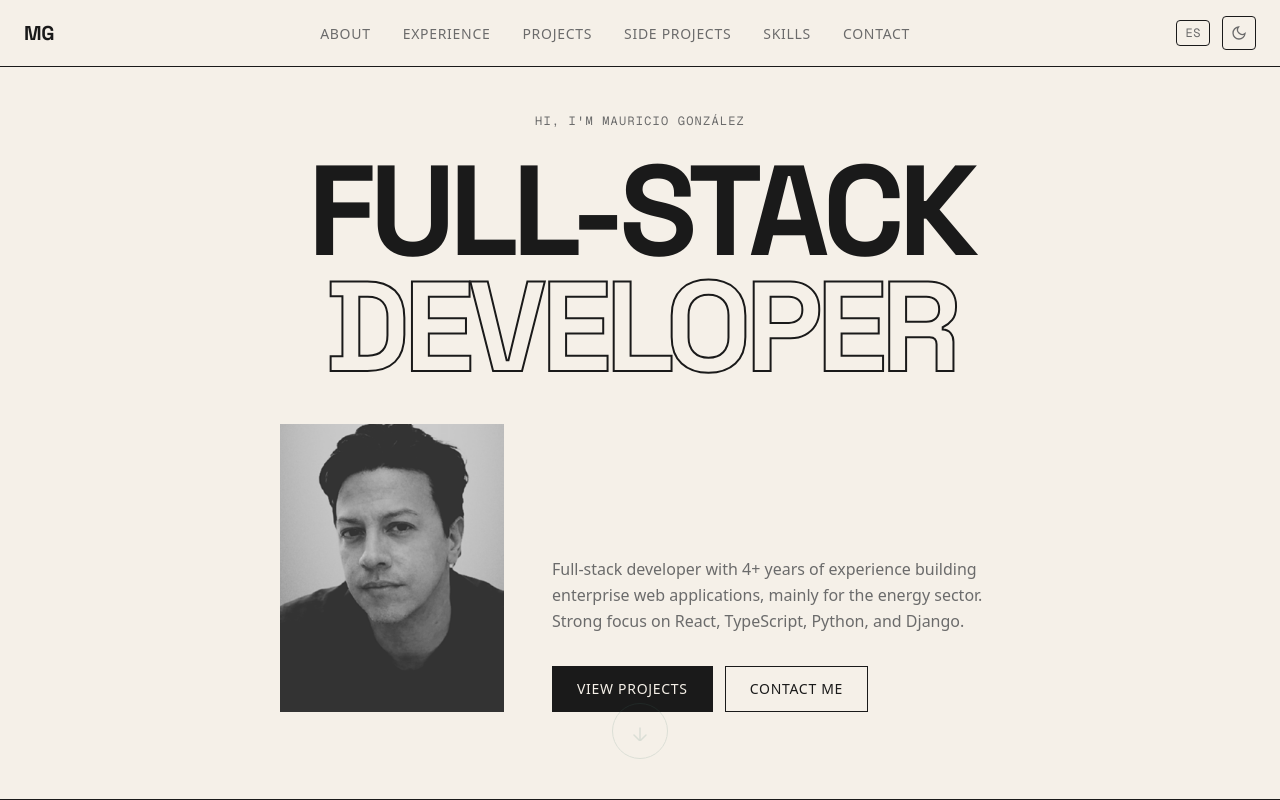
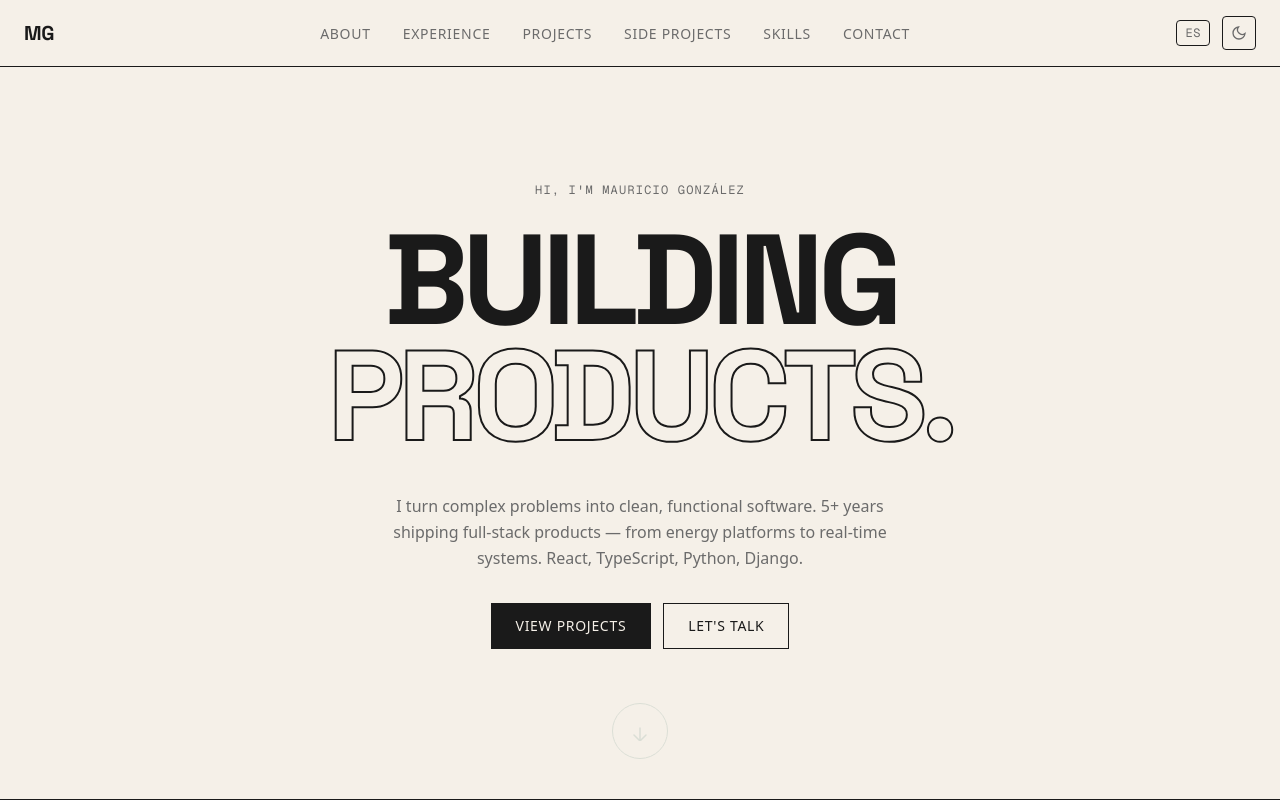
Before and after one commit to mauricio-hub/mgdeveloperportfolio, a Next.js app: page / in a window 1280 px wide. Shown: the top 800 px of the page. Built offline with nearby package versions, Linux system fonts and the light colour scheme.

Commit message:
fix hero

```diff
--- a/app/components/Contact.tsx
+++ b/app/components/Contact.tsx
@@ -76,7 +76,7 @@ export default function Contact() {
         </div>
 
         {/* CTA */}
-        <RevealItem delay={0.5}>
+        {/* <RevealItem delay={0.5}>
           <div className="mt-12">
             <a
               href="/Mauricio-Gonzalez-CV.pdf"
@@ -86,7 +86,7 @@ export default function Contact() {
               {t.contact.cta}
             </a>
           </div>
-        </RevealItem>
+        </RevealItem> */}
       </div>
     </SectionReveal>
   );
--- a/app/components/Hero.tsx
+++ b/app/components/Hero.tsx
@@ -2,7 +2,6 @@
 
 import { useEffect, useRef, useState } from "react";
 import { motion, useReducedMotion } from "framer-motion";
-import Image from "next/image";
 import { useLang } from "../lib/LanguageContext";
 import { personal } from "../data/personal";
 
@@ -70,39 +69,19 @@ export default function Hero() {
           </motion.span>
         </div>
 
-        {/* Summary + Photo area */}
-        <div className="inline-flex flex-col items-center gap-8 text-left md:flex-row md:items-end md:gap-12">
-          {/* Photo */}
-          <motion.div
-            initial={{ opacity: 0, scale: 0.95 }}
-            animate={{ opacity: 1, scale: 1 }}
-            transition={{ duration: 0.8, ease: EASE, delay: 0.5 }}
-            className="relative h-56 w-44 shrink-0 overflow-hidden grayscale md:h-72 md:w-56"
-          >
-            <Image
-              src="/images/mg.png"
-              alt={personal.name}
-              fill
-              sizes="(max-width: 768px) 176px, 224px"
-              className="object-cover"
-              priority
-              unoptimized
-            />
-          </motion.div>
-
-          {/* Summary text */}
+        {/* Summary + CTAs */}
         <motion.div
           initial={{ opacity: 0, y }}
           animate={{ opacity: 1, y: 0 }}
-            transition={{ duration: 0.6, ease: EASE, delay: 0.6 }}
-            className="max-w-md"
+          transition={{ duration: 0.6, ease: EASE, delay: 0.5 }}
+          className="mx-auto max-w-lg"
         >
           <p className="mb-8 text-base leading-relaxed text-text-secondary">
             {t.hero.summary}
           </p>
 
           {/* CTAs */}
-            <div className="flex flex-col gap-3 sm:flex-row">
+          <div className="flex flex-col gap-3 sm:flex-row sm:justify-center">
             <a
               href="#projects"
               className="inline-flex items-center justify-center border border-text-primary bg-text-primary px-6 py-3 text-sm font-medium uppercase tracking-wider text-bg-primary transition-opacity hover:opacity-80"
@@ -117,7 +96,6 @@ export default function Hero() {
             </a>
           </div>
         </motion.div>
-        </div>
 
         {/* Scroll indicator — mouse-reactive circle */}
         <motion.a
--- a/app/lib/i18n.ts
+++ b/app/lib/i18n.ts
@@ -11,12 +11,12 @@ const translations = {
     },
     hero: {
       greeting: "Hi, I'm",
-      title: "FULL-STACK",
-      subtitle: "DEVELOPER",
+      title: "BUILDING",
+      subtitle: "PRODUCTS.",
       summary:
-        "Full-stack developer with 4+ years of experience building enterprise web applications, mainly for the energy sector. Strong focus on React, TypeScript, Python, and Django.",
+        "I turn complex problems into clean, functional software. 5+ years shipping full-stack products — from energy platforms to real-time systems. React, TypeScript, Python, Django.",
       cta1: "View Projects",
-      cta2: "Contact Me",
+      cta2: "Let's Talk",
     },
     about: {
       marquee: "ABOUT ME",
@@ -87,12 +87,12 @@ const translations = {
     },
     hero: {
       greeting: "Hola, soy",
-      title: "FULL-STACK",
-      subtitle: "DEVELOPER",
+      title: "CONSTRUYO",
+      subtitle: "PRODUCTOS.",
       summary:
-        "Desarrollador full-stack con 4+ años de experiencia construyendo aplicaciones web empresariales, principalmente para el sector energético. Enfoque en React, TypeScript, Python y Django.",
+        "Convierto problemas complejos en software limpio y funcional. 4+ años entregando productos full-stack — desde plataformas energéticas hasta sistemas en tiempo real. React, TypeScript, Python, Django.",
       cta1: "Ver Proyectos",
-      cta2: "Contáctame",
+      cta2: "Hablemos",
     },
     about: {
       marquee: "ABOUT ME",
```
Lines whose indentation alone changed are shown as unchanged.
